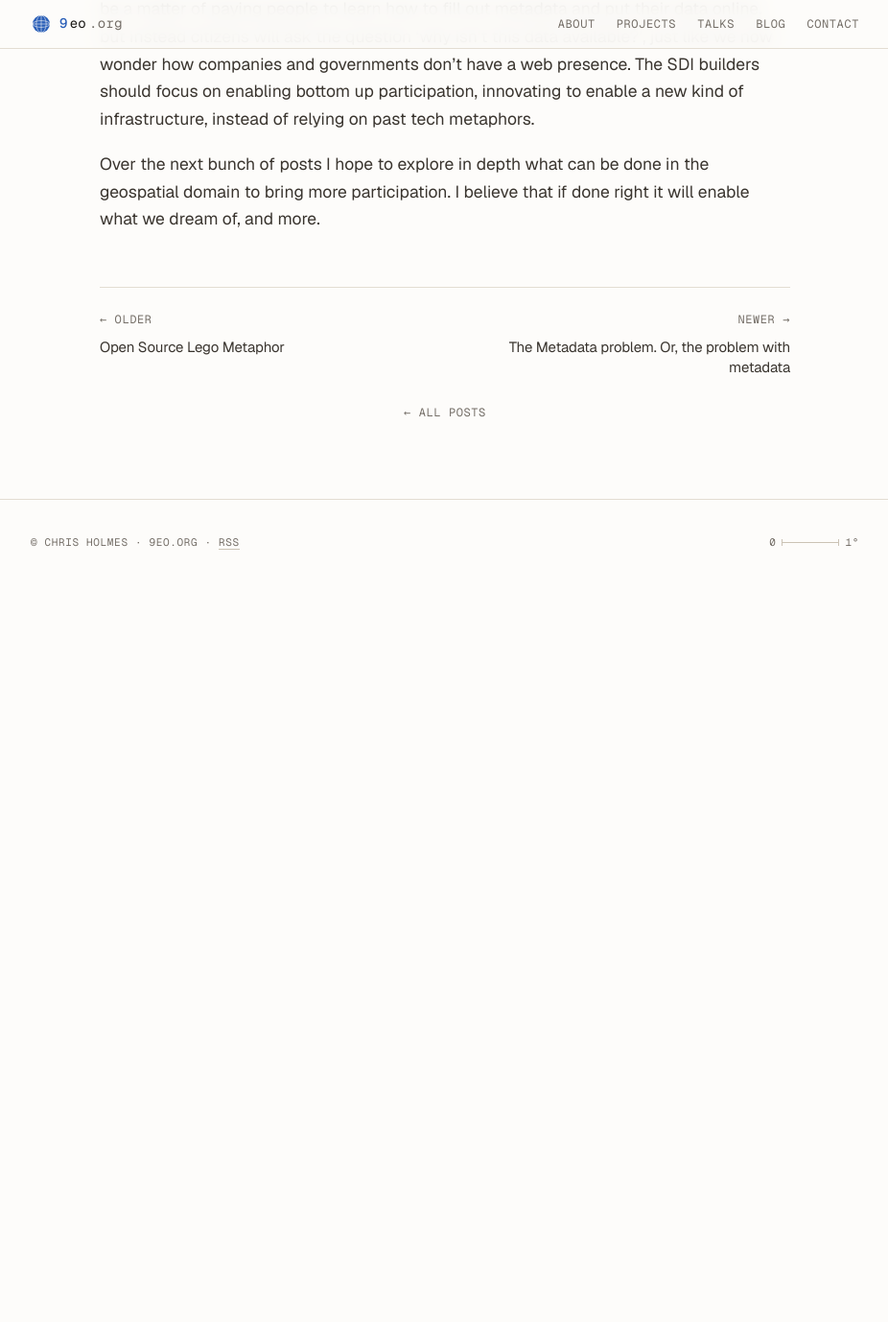
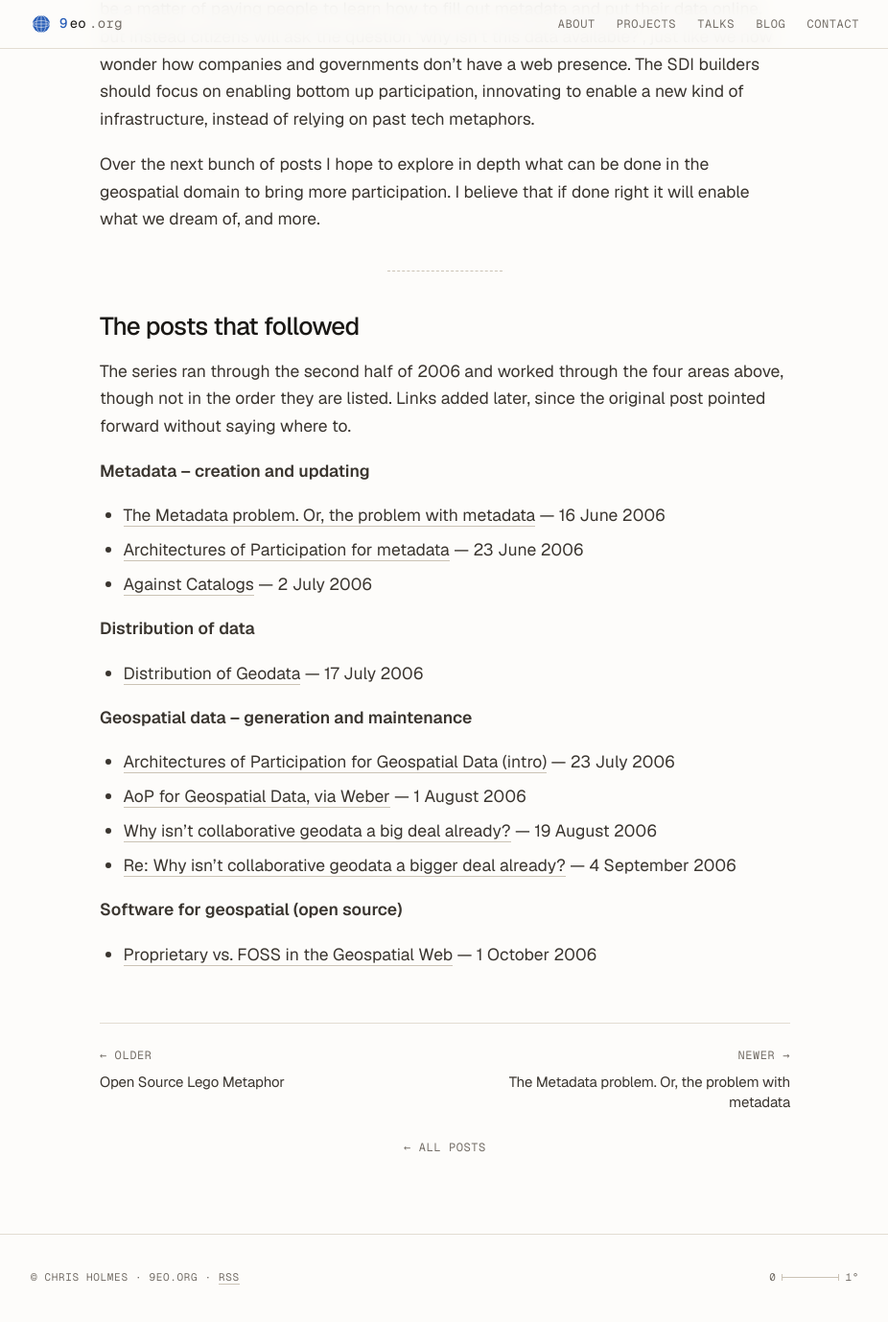
Before and after one commit to cholmes/9eo.org, a Jekyll site: the page built from _posts/2006-06-11-building-the-geospatial-web-introduction.md, in a window 1280 px wide and 1400 px high, scrolled down 1781 px. Shown: the top 1378 px of the window at 96% size, without its empty margins (176-1102 px from the left). Built offline with Jekyll 4.4.1, drawn with Linux system fonts in a browser that asks for light colours; before the commit the page ends 2415 px from its top, so only the background shows below that.

Commit message:
Link the GeoSpatial Web series from the post that promised it
The 2006 introduction ends "Over the next bunch of posts I hope to
explore in depth what can be done in the geospatial domain to bring more
participation" and then points nowhere. The nine posts that followed are
all in the archive, but a reader landing on the introduction has no way
to find them short of paging through /blog/ by date.

Groups them under the four areas the post itself lays out, which is how
the series actually ran — three posts on metadata, one on distribution,
four on generating and maintaining geospatial data, and one on software.
Membership is not guesswork: each post links back to the one before it,
from "Architectures of Participation for metadata" opening on the
metadata problem, through the Weber thread, to "Proprietary vs. FOSS"
answering a comment on "Why isn't collaborative geodata a big deal
already?".

All nine links verified to build. The note above the list is deliberately
not fully italicised — the post layout tags any paragraph whose entire
content is a single <em> as an image caption and renders it centred in
monospace, which would be wrong here.

Co-Authored-By: Claude Opus 5 (1M context) <noreply@anthropic.com>

```diff
--- a/_posts/2006-06-11-building-the-geospatial-web-introduction.md
+++ b/_posts/2006-06-11-building-the-geospatial-web-introduction.md
@@ -25,3 +25,30 @@ The four areas where I initially see architectures of participation being applie
 If these four things come in to place, we will start to have holarchy of participation around geospatial data. I believe we will no longer talk about building 'spatial data infrastructures', but that things will just come together in an integrated web of information. It will no longer be a matter of paying people to learn how to fill out metadata and put their data online, but instead citizens will ask the question 'why isn't this data available?', just like we now wonder how companies and governments don't have a web presence. The SDI builders should focus on enabling bottom up participation, innovating to enable a new kind of infrastructure, instead of relying on past tech metaphors.
 
 Over the next bunch of posts I hope to explore in depth what can be done in the geospatial domain to bring more participation. I believe that if done right it will enable what we dream of, and more.
+
+---
+
+## The posts that followed
+
+The series ran through the second half of 2006 and worked through the four areas above, though not in the order they are listed. Links added later, since the original post pointed forward without saying where to.
+
+**Metadata – creation and updating**
+
+- [The Metadata problem.  Or, the problem with metadata](/blog/the-metadata-problem-or-the-problem-with-metadata/) — 16 June 2006
+- [Architectures of Participation for metadata](/blog/architectures-of-participation-for-metadata/) — 23 June 2006
+- [Against Catalogs](/blog/against-catalogs/) — 2 July 2006
+
+**Distribution of data**
+
+- [Distribution of Geodata](/blog/distribution-of-geodata/) — 17 July 2006
+
+**Geospatial data – generation and maintenance**
+
+- [Architectures of Participation for Geospatial Data (intro)](/blog/architectures-of-participation-for-geospatial-data-intro/) — 23 July 2006
+- [AoP for Geospatial Data, via Weber](/blog/aop-for-geospatial-data-via-weber/) — 1 August 2006
+- [Why isn’t collaborative geodata a big deal already?](/blog/why-isnt-collaborative-geodata-a-big-deal-already/) — 19 August 2006
+- [Re: Why isn’t collaborative geodata a bigger deal already?](/blog/re-why-isnt-collaborative-geodata-a-bigger-deal-already/) — 4 September 2006
+
+**Software for geospatial (open source)**
+
+- [Proprietary vs. FOSS in the Geospatial Web](/blog/proprietary-vs-foss-in-the-geospatial-web/) — 1 October 2006
```
